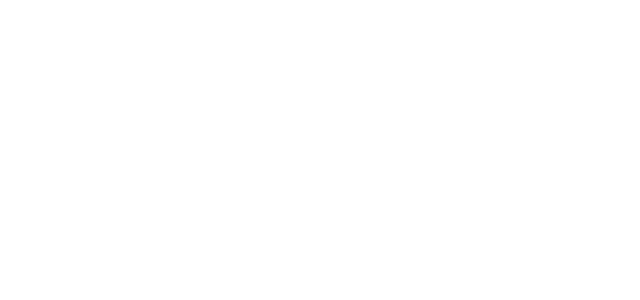
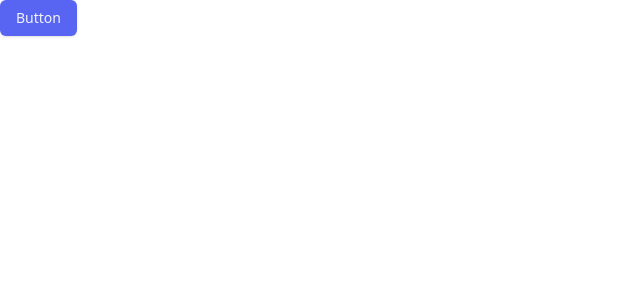
Before and after one commit to jaimenavarrete/discord-clone, an Angular app in the folder website/angular/: page /auth in a window 1280 px wide. Before the commit this address led to /. Shown: the top 300 px of the page, without its empty margins (0-640 px from the left). Built offline with nearby package versions, Linux system fonts and the light colour scheme.

Commit message:
Create auth module

```diff
--- a/website/angular/src/app/app-routing.module.ts
+++ b/website/angular/src/app/app-routing.module.ts
@@ -1,7 +1,12 @@
 import { NgModule } from '@angular/core';
 import { RouterModule, Routes } from '@angular/router';
 
-const routes: Routes = [];
+const routes: Routes = [
+  {
+    path: 'auth',
+    loadChildren: () => import('./auth/auth.module').then((m) => m.AuthModule),
+  },
+];
 
 @NgModule({
   imports: [RouterModule.forRoot(routes)],
--- a/website/angular/src/app/app.component.html
+++ b/website/angular/src/app/app.component.html
@@ -0,0 +1,5 @@
+<button
+  class="rounded-md text-sm font-medium transition-colors focus-visible:outline-none focus-visible:ring-1 focus-visible:ring-ring disabled:pointer-events-none disabled:opacity-50 text-white shadow bg-primary hover:bg-blue-500/90 h-9 px-4 py-2"
+>
+  Button
+</button>
--- /dev/null
+++ b/website/angular/src/app/auth/auth-routing.module.ts
@@ -0,0 +1,11 @@
+import { NgModule } from '@angular/core';
+import { RouterModule, Routes } from '@angular/router';
+import { AuthComponent } from './auth.component';
+
+const routes: Routes = [{ path: '', component: AuthComponent }];
+
+@NgModule({
+  imports: [RouterModule.forChild(routes)],
+  exports: [RouterModule]
+})
+export class AuthRoutingModule { }
--- /dev/null
+++ b/website/angular/src/app/auth/auth.component.html
@@ -0,0 +1 @@
+<p>auth works!</p>
```
Also changed, not shown: website/angular/src/app/auth/auth.component.ts (added, +10 -0 lines), website/angular/src/app/auth/auth.module.ts (added, +17 -0 lines), website/angular/src/app/auth/auth.component.scss (added).
